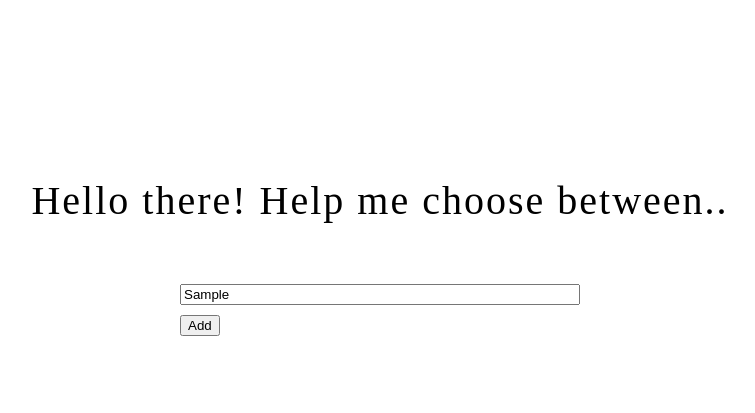
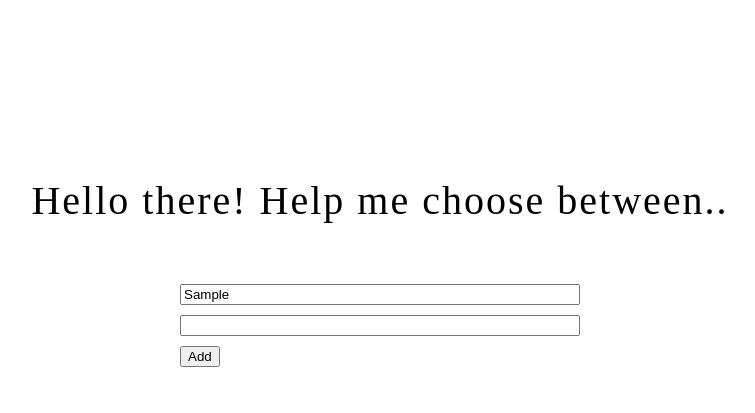
Before and after one commit to moamountain/help-me-choose-1, a plain HTML site: page index.html in a window 1280 px wide. Both pictures are taken after typing "Sample" into the empty fields and a click on the button "Add". Shown: the top 413 px of the page, without its empty margins (260-1015 px from the left). Drawn offline with nearby package versions, Linux system fonts and the light colour scheme.

Commit message:
add buttom javascript

```diff
--- a/index.html
+++ b/index.html
@@ -13,8 +13,22 @@
       </div>
       <button class="addOption">Add</button>
     </div>
+    <div class="resultSecton"></div>
     <button>Go!</button>
     <br>
     <img src=https://pp2-resources.s3.amazonaws.com/41101/852671-3798901-vlj8avtb3p.jpg>
+
+    <script src="https://code.jquery.com/jquery-3.3.1.min.js"></script>
+    <script>
+      $(function() {
+        $('.resultSection').hide()
+
+        var add_option = function() {
+          $('.inputs').append('<input></input>')
+        }
+
+        $('.addOption').click(add_option)
+      })
+    </script>
   </body>
 </html>
```
